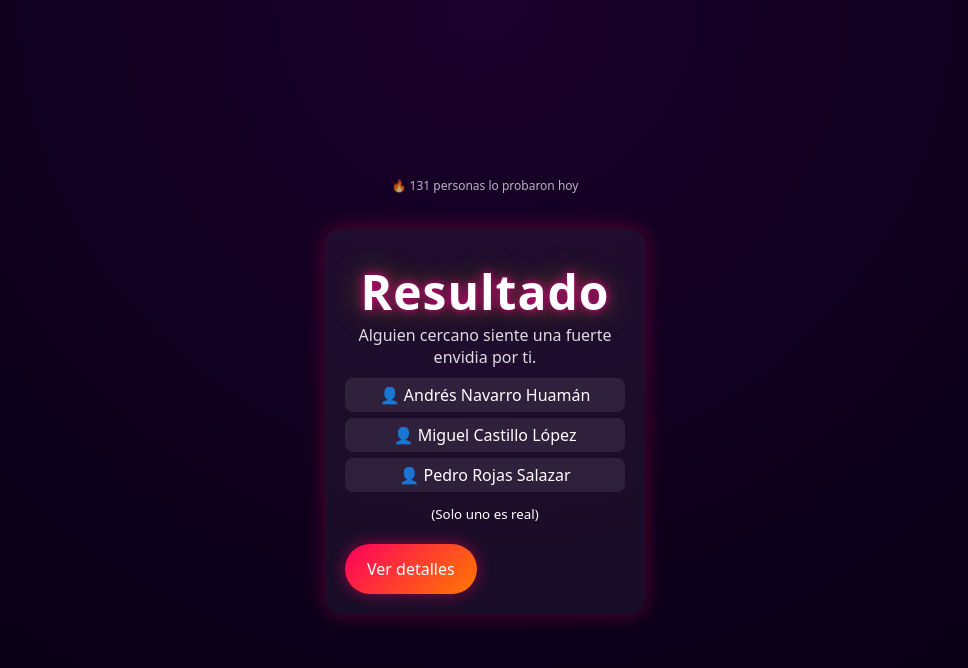
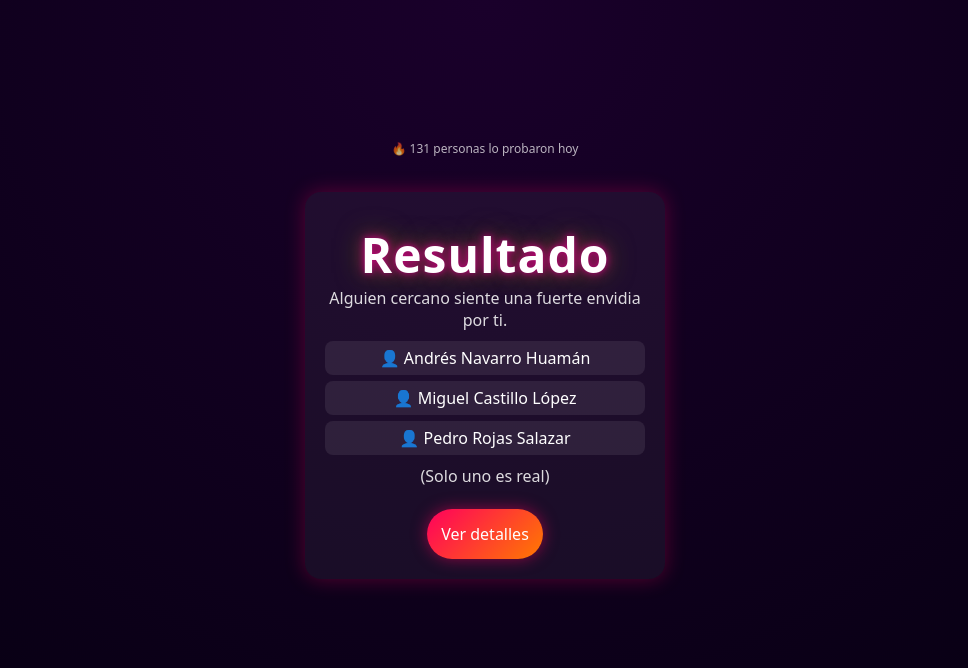
Before and after one commit to lopiensoloprogramo/peoplehint, a React (Vite) app: page /quien-observa in a window 1280 px wide. Both pictures are taken after a click on the button "DESCUBRIR QUIÉN". Shown: the top 668 px of the page, without its empty margins (155-1123 px from the left). Built offline with nearby package versions, Linux system fonts and the light colour scheme.

Commit message:
se corrigió y subió los 4 microproyectos2

```diff
--- a/src/pages/NivelAtractivo.tsx
+++ b/src/pages/NivelAtractivo.tsx
@@ -105,7 +105,7 @@ function NivelAtractivo() {
   return (
     <div className="legacy">
     <div className="app">
-      <div className="legacyh1">¿Qué tan atractivo eres?</div>
+      <div className="legacyh1">¿QUÉ TAN ATRACTIVO ERES?</div>
       <p className="sub">Descúbrelo en segundos. Privacidad Garantizada.</p>
 
       {!image && !loading && !result && (
@@ -178,7 +178,7 @@ function NivelAtractivo() {
               <small>Trabajo, estudios o redes</small>
             </p>
 
-            <button className="btn small" onClick={abrirPublicidad}>
+            <button className="btnQuienes" onClick={abrirPublicidad}>
               VER QUIÉNES
             </button>
           </div>
--- a/src/pages/QuienObserva.css
+++ b/src/pages/QuienObserva.css
@@ -47,6 +47,7 @@ p {
   font-size: 12px;
   opacity: 0.7;
   margin-bottom: 10px;
+  margin-top: -20%;
 }
 
 /* BOTÓN */
@@ -67,6 +68,17 @@ p {
   text-align: center;
 }
 
+.btnDetalles{
+  background: linear-gradient(135deg, #ff005d, #ff7a00);
+  border: none;
+  color: white;
+  padding: 14px 14px;
+  border-radius: 25px;
+  font-size: 16px;
+  cursor: pointer;
+  box-shadow: 0 0 15px rgba(255, 0, 93, 0.5);
+
+}
 /* LOADING */
 .loading {
   width: 100%;
@@ -93,8 +105,9 @@ p {
   background: rgba(255,255,255,0.05);
   border-radius: 16px;
   padding: 20px;
-  max-width: 320px;
+  max-width: 380px;
   box-shadow: 0 0 20px rgba(255,0,93,0.3);
+
 }
 
 .result ul {
--- a/src/pages/QuienObserva.tsx
+++ b/src/pages/QuienObserva.tsx
@@ -148,9 +148,9 @@ const generarNombre = () => {
       ))}
     </ul>
 
-    <small>(Solo uno es real)</small>
+    <p>(Solo uno es real)</p>
 <br></br>
-    <button className="btn small" onClick={openPromo}>
+    <button className="btnDetalles" onClick={openPromo}>
       Ver detalles
     </button>
   </div>
--- a/src/pages/nivelAtractivo.css
+++ b/src/pages/nivelAtractivo.css
@@ -10,6 +10,7 @@
   color: white;
   min-height: 100vh;
   width: 100%;
+
 }
 
 h2 {
@@ -33,6 +34,7 @@ min-height: 100vh;
   padding: 0px;
   text-align: center;
   gap: 14px;
+
 }
 
 .legacyh1 {
@@ -44,6 +46,8 @@ min-height: 100vh;
     0 0 6px rgba(200,0,128,0.8),
     0 0 14px rgba(200,0,128,0.8),
     0 0 28px rgba(100,106,0,0.9);
+    font-size:2.5rem;
+
 }
 
 .sub {
@@ -71,6 +75,23 @@ min-height: 100vh;
   gap: 6px;
   position: relative;
   z-index: 1;
+}
+
+.btnQuienes{
+ background: linear-gradient(135deg, #ff0080, #ff6a00);
+  border: none;
+  color: #fff;
+  padding: 10px 26px;
+  border-radius: 999px;
+  cursor: pointer;
+  font-size: 15px;
+  margin-top: 5px;
+  display: inline-flex;
+  align-items: center;
+  gap: 6px;
+  position: relative;
+  z-index: 1;
+
 }
 
 /* ANUNCIO */
@@ -173,6 +194,7 @@ h2 {
   display: flex;
   flex-direction: column;
   align-items: center;
+
 }
 
 
@@ -192,6 +214,7 @@ h2 {
 
 .fit-screen p {
   margin: 4px 0;
+
 }
 
 .fit-screen .cta {
```
